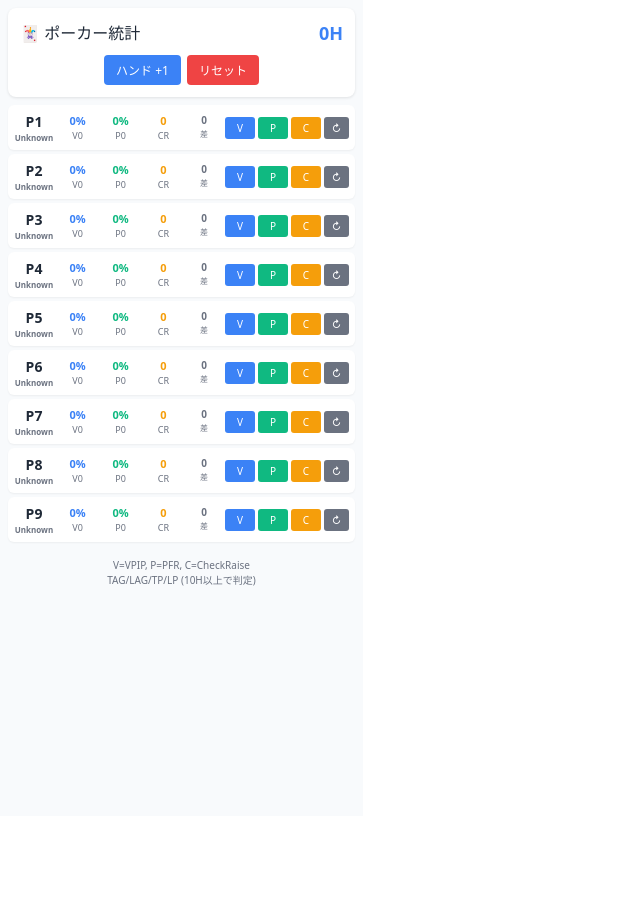
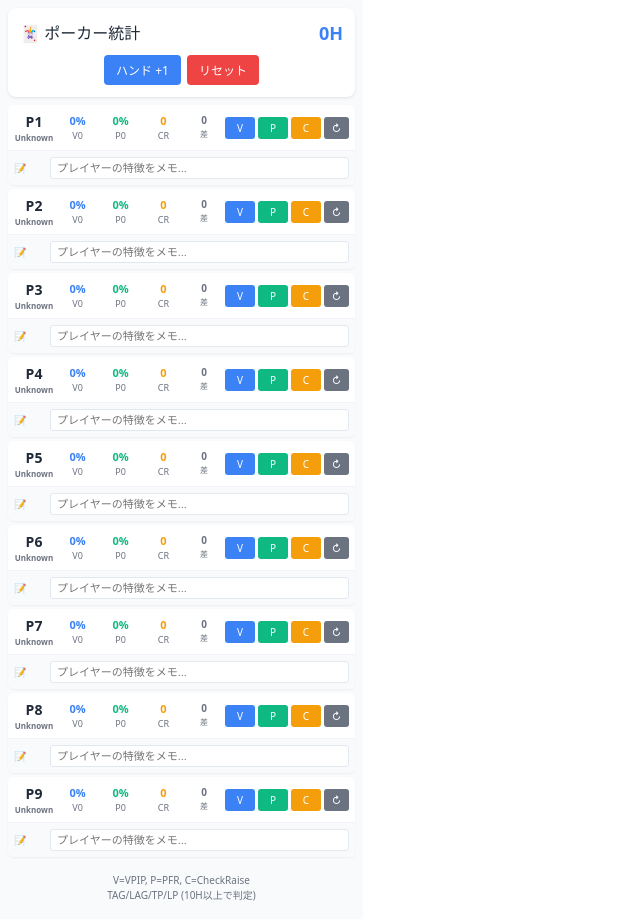
Before and after one commit to kazukami0331/poker-tracker, a React (Vite) app: page / in a window 1280 px wide. Shown: the whole page, without its empty margins (0-640 px from the left). Before the commit the page ends 816 px from the top, so only its background shows below. Built offline with nearby package versions, Linux system fonts and the light colour scheme.

Commit message:
メモ機能追加

```diff
--- a/src/App.tsx
+++ b/src/App.tsx
@@ -4,6 +4,7 @@ interface PlayerStats {
   vpip: number;
   pfr: number;
   checkRaise: number;
+  memo: string;
 }
 
 type PlayerType = 'TAG' | 'LAG' | 'TP' | 'LP' | 'Unknown';
@@ -11,7 +12,7 @@ type PlayerType = 'TAG' | 'LAG' | 'TP' | 'LP' | 'Unknown';
 const PokerStatsApp: React.FC = () => {
   const [hands, setHands] = useState(0);
   const [playerStats, setPlayerStats] = useState<PlayerStats[]>(
-    Array(9).fill(null).map(() => ({ vpip: 0, pfr: 0, checkRaise: 0 }))
+    Array(9).fill(null).map(() => ({ vpip: 0, pfr: 0, checkRaise: 0, memo: '' }))
   );
 
   // ローカルストレージから読み込み
@@ -50,13 +51,24 @@ const PokerStatsApp: React.FC = () => {
 
   const resetAllStats = () => {
     setHands(0);
-    setPlayerStats(Array(9).fill(null).map(() => ({ vpip: 0, pfr: 0, checkRaise: 0 })));
+    setPlayerStats(Array(9).fill(null).map(() => ({ vpip: 0, pfr: 0, checkRaise: 0, memo: '' })));
   };
 
   const resetPlayerStats = (playerIndex: number) => {
     setPlayerStats(prev => {
       const newStats = [...prev];
-      newStats[playerIndex] = { vpip: 0, pfr: 0, checkRaise: 0 };
+      newStats[playerIndex] = { vpip: 0, pfr: 0, checkRaise: 0, memo: '' };
+      return newStats;
+    });
+  };
+
+  const updatePlayerMemo = (playerIndex: number, memo: string) => {
+    setPlayerStats(prev => {
+      const newStats = [...prev];
+      newStats[playerIndex] = {
+        ...newStats[playerIndex],
+        memo: memo
+      };
       return newStats;
     });
   };
@@ -179,15 +191,19 @@ const PokerStatsApp: React.FC = () => {
             <div
               key={playerNumber}
               style={{
+                backgroundColor: 'white',
+                borderRadius: '6px',
+                boxShadow: '0 1px 2px rgba(0,0,0,0.05)',
+                overflow: 'hidden'
+              }}
+            >
+              {/* メインの統計行 */}
+              <div style={{
                 display: 'flex',
                 alignItems: 'center',
                 padding: '6px',
-                backgroundColor: 'white',
-                borderRadius: '6px',
-                gap: '6px',
-                boxShadow: '0 1px 2px rgba(0,0,0,0.05)'
-              }}
-            >
+                gap: '6px'
+              }}>
                 {/* プレイヤー番号とタイプ */}
                 <div style={{
                   minWidth: '40px',
@@ -320,6 +336,59 @@ const PokerStatsApp: React.FC = () => {
                   </button>
                 </div>
               </div>
+
+              {/* メモ欄 */}
+              <div style={{
+                padding: '6px',
+                borderTop: '1px solid #f1f5f9',
+                backgroundColor: '#f8fafc'
+              }}>
+                <div style={{
+                  display: 'flex',
+                  alignItems: 'center',
+                  gap: '6px'
+                }}>
+                  <span style={{
+                    fontSize: '10px',
+                    color: '#6b7280',
+                    minWidth: '30px'
+                  }}>
+                    📝
+                  </span>
+                  <input
+                    type="text"
+                    value={stats.memo}
+                    onChange={(e) => updatePlayerMemo(index, e.target.value)}
+                    placeholder="プレイヤーの特徴をメモ..."
+                    style={{
+                      flex: 1,
+                      padding: '4px 6px',
+                      border: '1px solid #e2e8f0',
+                      borderRadius: '3px',
+                      fontSize: '11px',
+                      backgroundColor: 'white',
+                      color: '#374151'
+                    }}
+                  />
+                  {stats.memo && (
+                    <button
+                      onClick={() => updatePlayerMemo(index, '')}
+                      style={{
+                        padding: '2px 4px',
+                        backgroundColor: '#ef4444',
+                        color: 'white',
+                        border: 'none',
+                        borderRadius: '2px',
+                        cursor: 'pointer',
+                        fontSize: '8px'
+                      }}
+                    >
+                      ✕
+                    </button>
+                  )}
+                </div>
+              </div>
+            </div>
           );
         })}
       </div>
```
Lines whose indentation alone changed are shown as unchanged.
